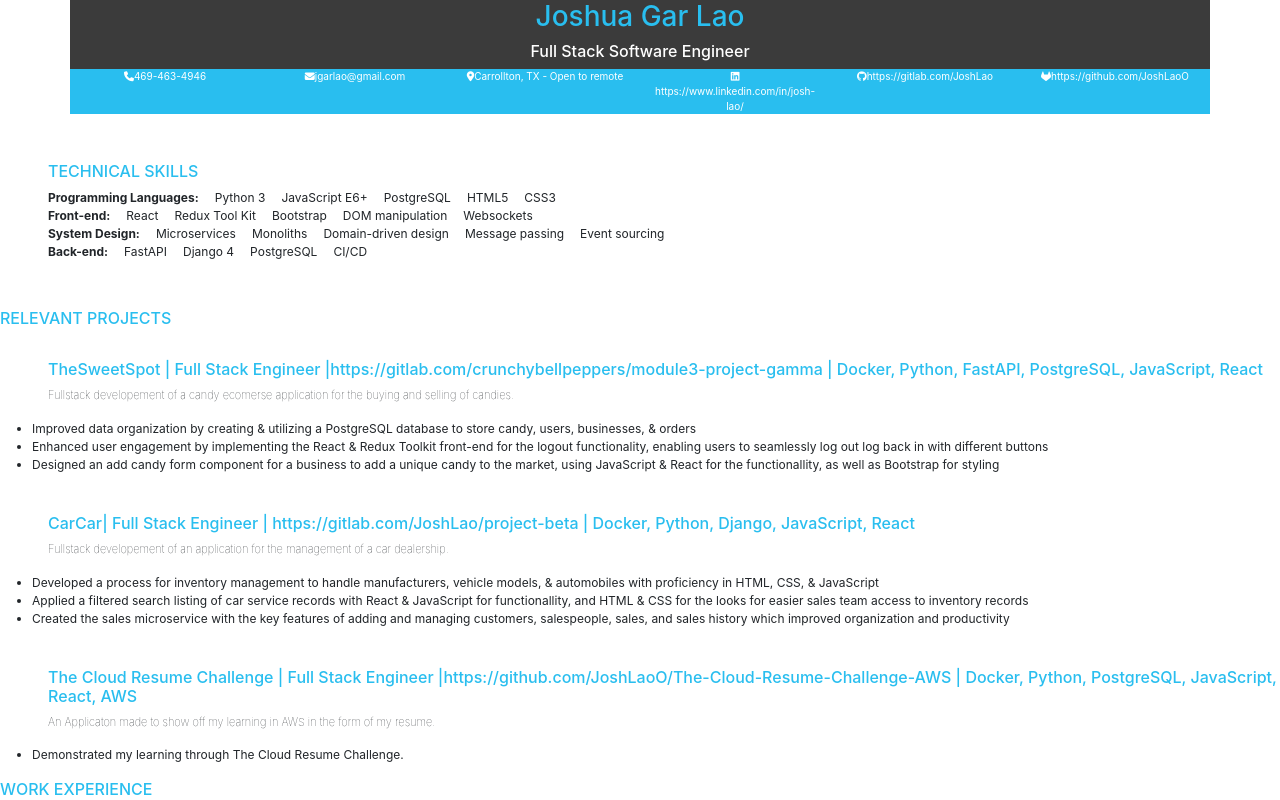
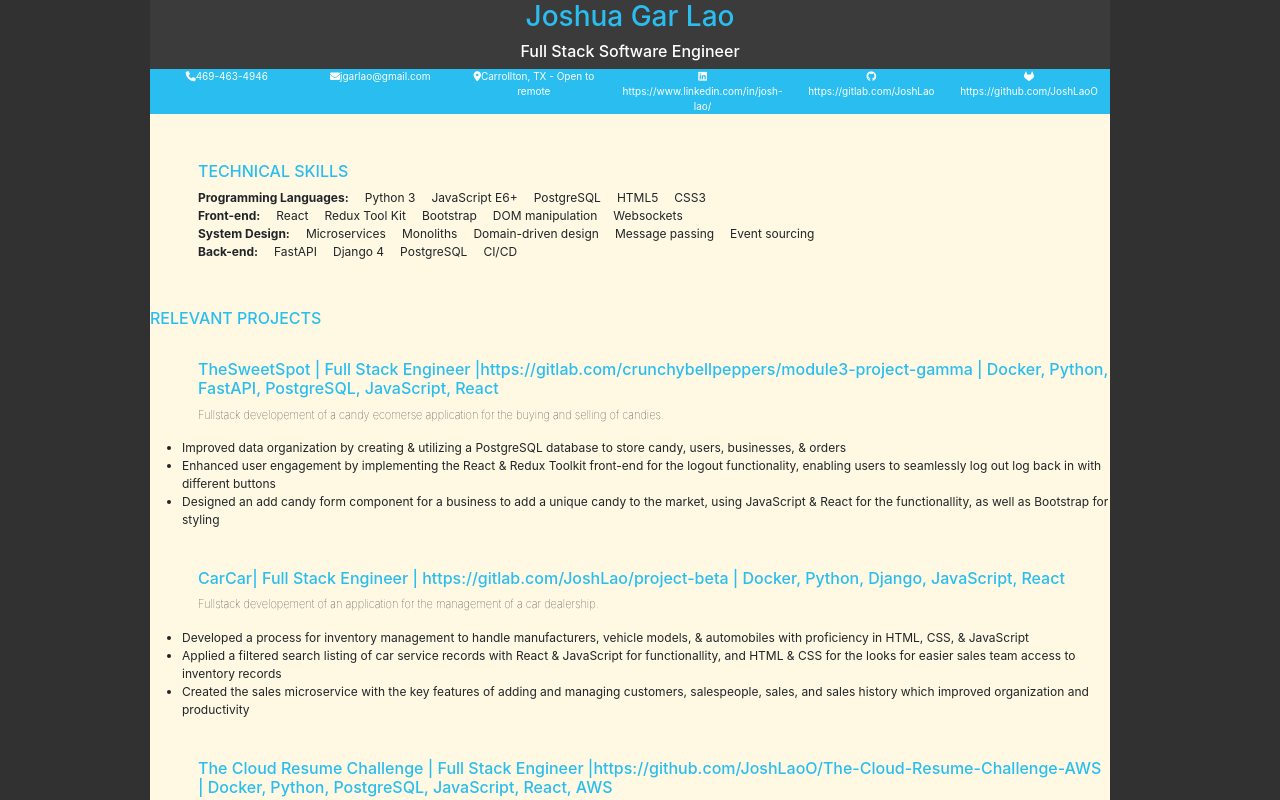
Before and after one commit to JoshLaoO/The-Cloud-Resume-Challenge-AWS, a React (Create React App) app in the folder resume/: page / in a window 1280 px wide. Shown: the top 800 px of the page. Built offline with nearby package versions, Linux system fonts and the light colour scheme.

Commit message:
Journal entry and bug fixes

```diff
--- a/resume/src/App.css
+++ b/resume/src/App.css
@@ -1,6 +1,10 @@
 html{
   display: flex;
-  justify-content: space-evenly;
+  justify-content: space-around;
+  background-color: rgb(49, 49, 49);
+}
+body{
+  background-color: rgb(49, 49, 49);
 }
 .links{
   text-decoration: none;
@@ -34,3 +38,8 @@ a:link, a:visited, a:hover, a:active{
 li{
   font-size: 12px;
 }
+#resume{
+  position: relative;
+  left:150px;
+  background-color:rgb(255, 249, 227);
+}
--- a/resume/src/App.js
+++ b/resume/src/App.js
@@ -4,7 +4,7 @@ import TechnicalSkills from './TechnicalSkills';
 import RelevantProjects from './RelevantProjects';
 function App() {
   return (
-    <div className="">
+    <div id='resume' className="w-75">
       <Header />
       <TechnicalSkills/>
       <RelevantProjects/>
--- a/resume/src/Header.js
+++ b/resume/src/Header.js
@@ -16,7 +16,7 @@ function Header() {
       <div id="links" className='row d-flex text-center justify-content-center'>
         { Object.keys(info).map((icon) => {
             return(
-                <div className='col links'><a className="text-decoration-none" href={info[icon]}><i className={icon}/>{info[icon]}</a></div>
+                <div key={icon} className='col links'><a className="text-decoration-none" href={info[icon]}><i className={icon}/>{info[icon]}</a></div>
             )
         })}
         {/* <div>Phone - {info.phone}</div>
--- a/resume/src/RelevantProjects.js
+++ b/resume/src/RelevantProjects.js
@@ -31,7 +31,7 @@ function RelevantProjects(){
                 <ul>
                     {sweetBullets.map(b=> {
                         return (
-                            <li>{b}</li>
+                            <li key={b}>{b}</li>
                         )
                     })}
                 </ul>
@@ -46,7 +46,7 @@ function RelevantProjects(){
                 <ul>
                     {carBullets.map(b=> {
                         return (
-                            <li>{b}</li>
+                            <li key={b}>{b}</li>
                         )
                     })}
                 </ul>
@@ -61,7 +61,7 @@ function RelevantProjects(){
                 <ul>
                     {awsBullets.map(b=> {
                         return (
-                            <li>{b}</li>
+                            <li key={b}>{b}</li>
                         )
                     })}
                 </ul>
@@ -75,7 +75,7 @@ function RelevantProjects(){
                 <ul>
                     {wb.map(b => {
                         return(
-                            <li>{b}</li>
+                            <li key={b}>{b}</li>
                         )
                     })}
                 </ul>
--- a/resume/src/TechnicalSkills.js
+++ b/resume/src/TechnicalSkills.js
@@ -37,7 +37,7 @@ function TechnicalSkills(){
                 </div>
             {PLs.map(lang => {
                 return(
-                    <div className='ms-3'> {lang}</div>
+                    <div key={lang} className='ms-3'> {lang}</div>
                 )
             })}
             </div>
@@ -47,7 +47,7 @@ function TechnicalSkills(){
                 </div>
             {frontEnd.map(lang => {
                 return(
-                    <div className='ms-3'> {lang} </div>
+                    <div key={lang} className='ms-3'> {lang} </div>
                 )
             })}
             </div>
@@ -57,7 +57,7 @@ function TechnicalSkills(){
                 </div>
             {systemDesign.map(lang => {
                 return(
-                    <div className='ms-3'> {lang} </div>
+                    <div key={lang} className='ms-3'> {lang} </div>
                 )
             })}
             </div>
@@ -67,7 +67,7 @@ function TechnicalSkills(){
                 </div>
             {backEnd.map(lang => {
                 return(
-                    <div className='ms-3'> {lang} </div>
+                    <div key={lang} className='ms-3'> {lang} </div>
                 )
             })}
             </div>
```
Also changed, not shown: 1 other file (tests, documents, lock files or other folders).
